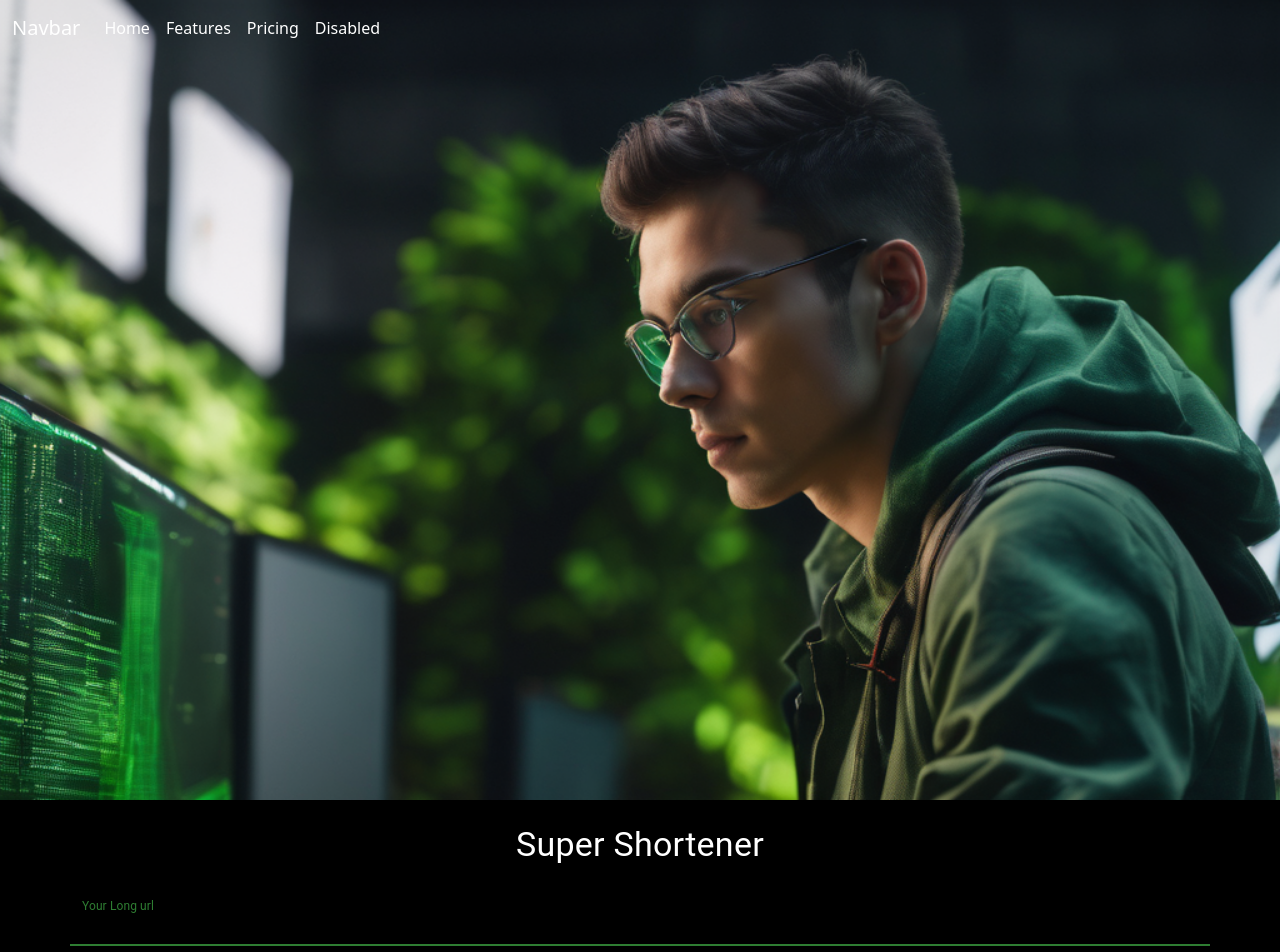
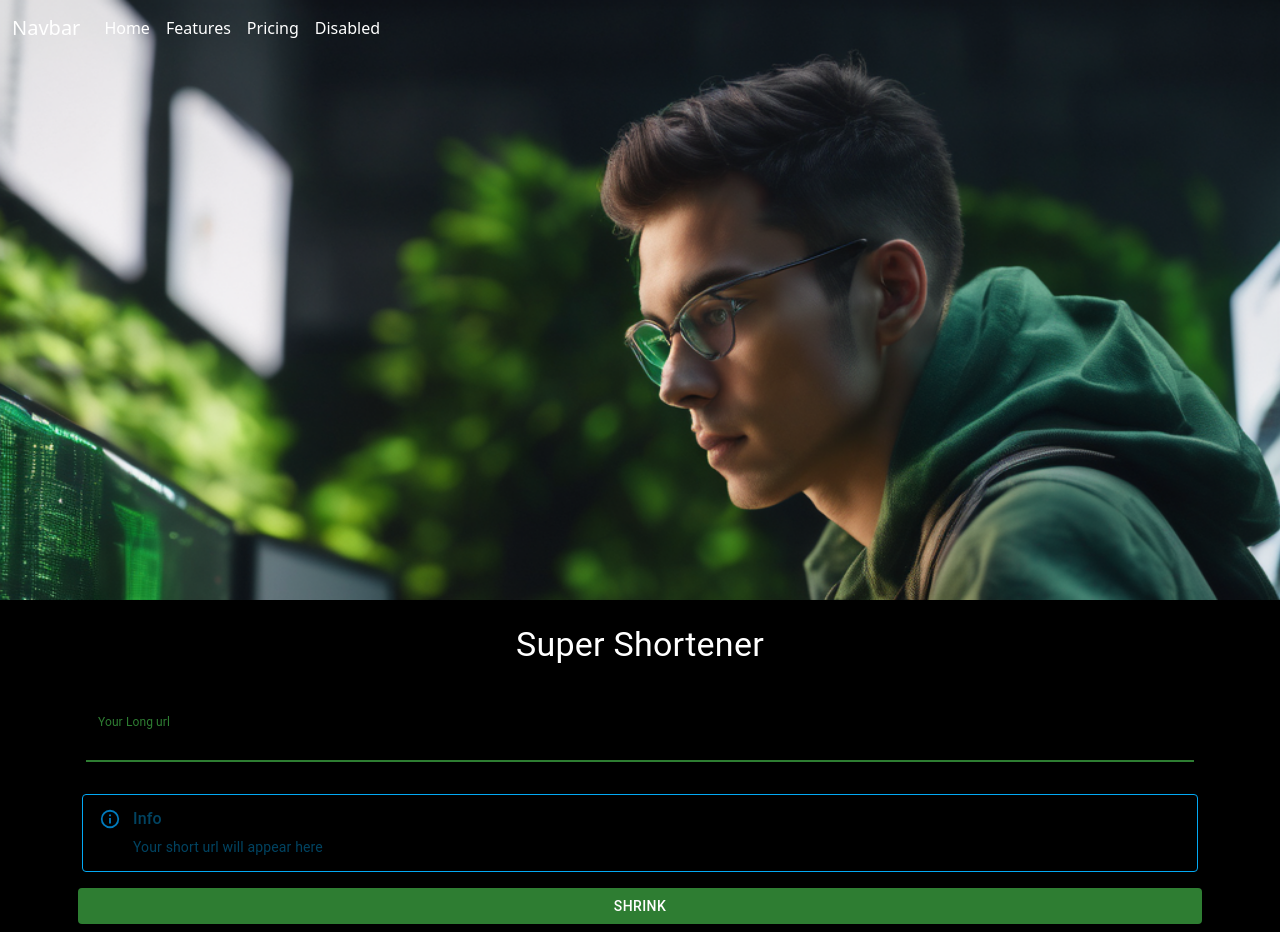
Before and after one commit to obedecustodio/supershortener, a React (Vite) app: page / in a window 1280 px wide. Shown: the top 952 px of the page. Built offline with nearby package versions, Linux system fonts and the light colour scheme.

Commit message:
chanching details on the button

```diff
--- a/src/App.css
+++ b/src/App.css
@@ -1,10 +1,10 @@
 .header {
     background-image: url("./assets/bg.png");
     background-size: cover;
-    height: 500px;
+    height: 600px;
     position: relative;
         overflow: hidden;
-        height: 100vh;
+        /* height: 100vh; */
   }
 
 .nav-link{
--- a/src/components/Body.jsx
+++ b/src/components/Body.jsx
@@ -12,7 +12,7 @@ export const Body = () => {
 
 
 
-                <div className="row">
+                <div className="row p-3">
 
                     <TextField
                         label="Your Long url"
@@ -23,7 +23,7 @@ export const Body = () => {
 
                 </div>
 
-                <div className="row mt-5">
+                <div className="row mt-3">
                     <Stack sx={{ width: '100%' }} spacing={2}>
                         {/* <Alert severity="error" variant='outlined'>
                             <AlertTitle>Error</AlertTitle>
@@ -43,7 +43,7 @@ export const Body = () => {
                         </Alert> */}
                     </Stack>
                 </div>
-                <div className="row mt-5 p-4">
+                <div className="row mt-2 p-2">
                     <Button variant="contained" color="success">
                         Shrink
                     </Button>
```
